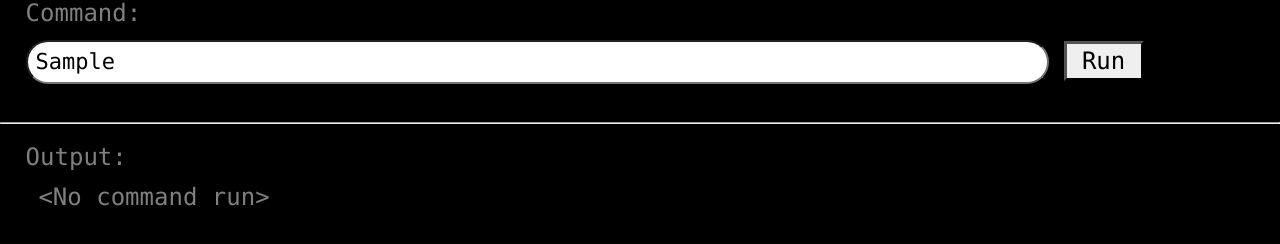
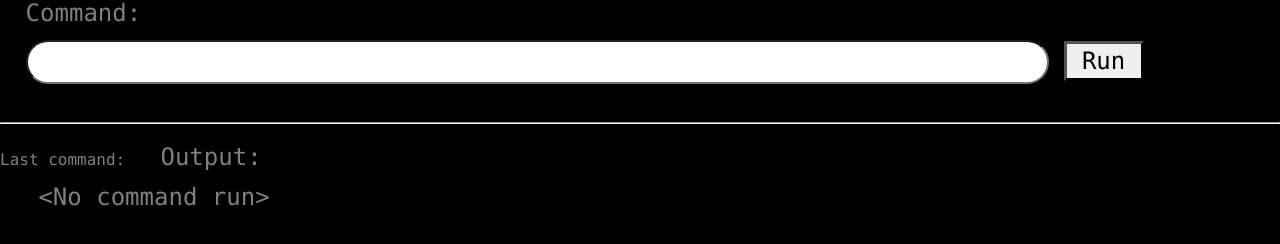
Before and after one commit to EPiC-Inc/Athena, a website: page html/home.html in a window 1280 px wide. Both pictures are taken after typing "Sample" into the empty fields and a click on the input "Run". Shown: the part 108-352 px from the top of the page. Drawn offline with Linux system fonts and the light colour scheme; no server answers.

Commit message:
aesthetics

```diff
--- a/html/database.js
+++ b/html/database.js
@@ -1,7 +1,8 @@
 sendPost = function(whereToSend, data) {
+  document.getElementById('lastCommand').value = document.getElementById('command').value
+  document.getElementById('command').value = '';
   //console.log('sent');
   $.post(whereToSend, data, function(data, status){
-    document.getElementById('command').value = '';
     document.getElementById('databaseOutput').innerHTML='';
     console.log(data);
     if (!data) {
--- a/html/home.html
+++ b/html/home.html
@@ -19,6 +19,7 @@
     <input type="submit" value="Run" onclick="sendPost('/database-query', {command: document.getElementById('command').value});">
   </form>
   <br><br><hr><br>
+  <span>Last command: <span id="lastCommand"></span></span>
   <span style="font-size:24px;margin-left:2%;">Output:</span>
   <br>
   <div id="databaseOutput">
```
